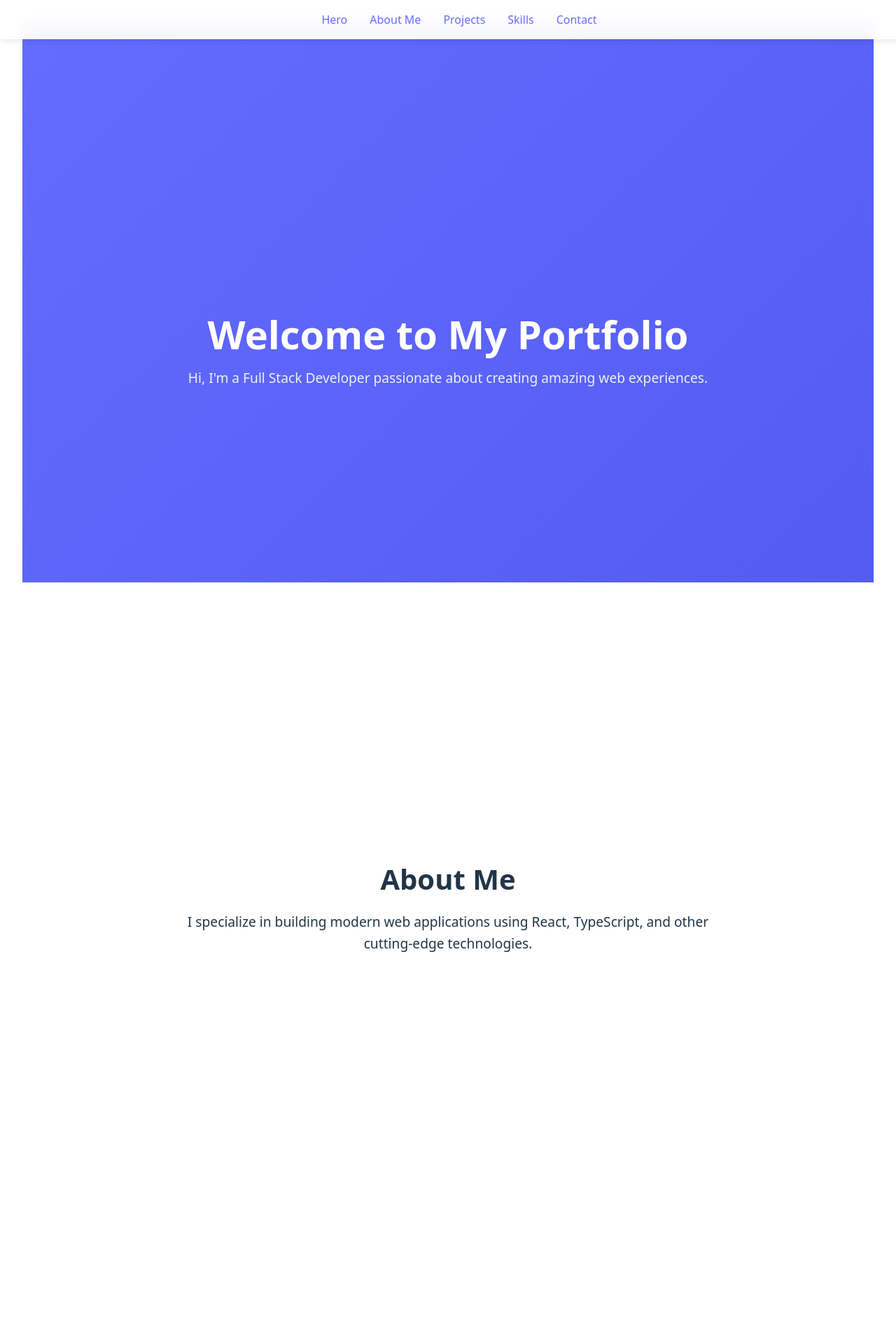
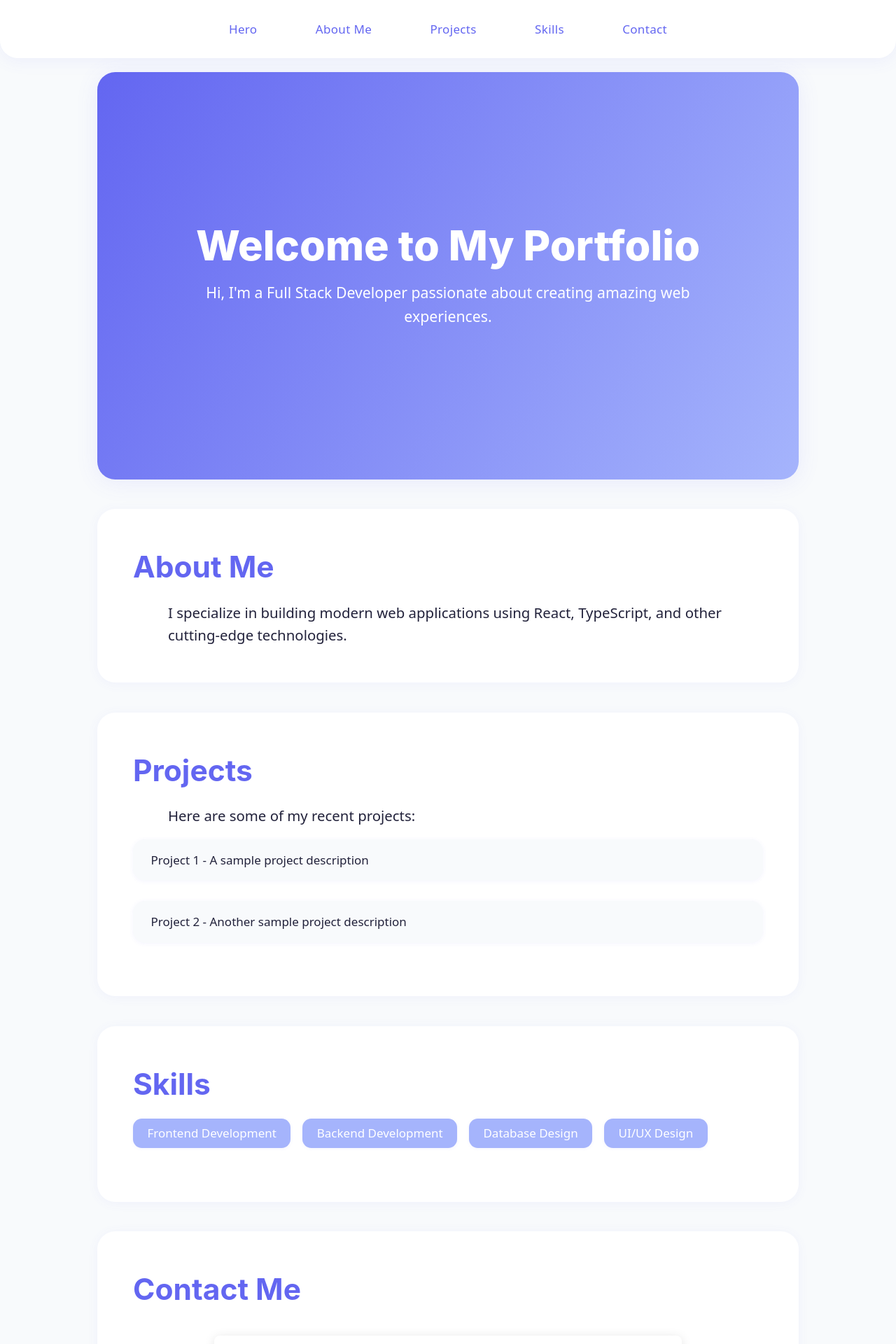
Before and after one commit to Raymond-mwamba/my-portifolio, a React (Vite) app: page / in a window 1280 px wide. Shown: the top 1920 px of the page at 70% size. Built offline with nearby package versions, Linux system fonts and the light colour scheme.

Commit message:
changess

```diff
--- a/package.json
+++ b/package.json
@@ -20,10 +20,12 @@
     "@types/react": "^19.1.2",
     "@types/react-dom": "^19.1.2",
     "@vitejs/plugin-react": "^4.4.1",
+    "autoprefixer": "^10.4.21",
     "eslint": "^9.25.0",
     "eslint-plugin-react-hooks": "^5.2.0",
     "eslint-plugin-react-refresh": "^0.4.19",
     "globals": "^16.0.0",
+    "postcss": "^8.5.3",
     "typescript": "~5.8.3",
     "typescript-eslint": "^8.30.1",
     "vite": "^6.3.5"
--- a/src/App.css
+++ b/src/App.css
@@ -1,33 +1,43 @@
-/* Base styles */
+/* Modernized color palette and typography */
 :root {
-  --primary-color: #646cff;
-  --secondary-color: #535bf2;
-  --text-color: #333;
-  --bg-light: #f4f4f4;
+  --primary-color: #6366f1;
+  --secondary-color: #a5b4fc;
+  --accent-color: #f472b6;
+  --text-color: #22223b;
+  --bg-light: #f8fafc;
   --bg-white: #fff;
-  --nav-height: 60px;
-  --container-padding: clamp(1rem, 5vw, 2rem);
+  --nav-bg: rgba(255,255,255,0.95);
+  --nav-shadow: 0 4px 24px rgba(99,102,241,0.08);
+  --section-radius: 1.5rem;
+  --section-shadow: 0 2px 16px rgba(99,102,241,0.06);
+  --container-padding: clamp(1.5rem, 5vw, 3rem);
+  --transition: 0.3s cubic-bezier(.4,0,.2,1);
 }
 
 html {
   scroll-behavior: smooth;
-  font-size: 16px;
+  font-size: 17px;
+  font-family: 'Inter', 'Segoe UI', Arial, sans-serif;
+  background: var(--bg-light);
 }
 
 body {
   margin: 0;
   padding: 0;
   box-sizing: border-box;
+  color: var(--text-color);
+  background: var(--bg-light);
 }
 
 #root {
   width: 100%;
   margin: 0 auto;
-  padding: 2rem;
+  padding: 0;
 }
 
 .app {
   min-height: 100vh;
+  padding-top: var(--nav-height, 60px);
 }
 
 .desktop-nav {
@@ -35,21 +45,29 @@ body {
   top: 0;
   left: 0;
   width: 100%;
-  padding: 1rem;
+  padding: 1.2rem 0;
   display: flex;
-  gap: 2rem;
+  gap: 2.5rem;
   justify-content: center;
-  background: rgba(255, 255, 255, 0.95);
-  backdrop-filter: blur(10px);
-  border-radius: 0;
+  background: var(--nav-bg);
+  backdrop-filter: blur(12px);
+  border-radius: 0 0 1.5rem 1.5rem;
   z-index: 1000;
-  box-shadow: 0 2px 10px rgba(0, 0, 0, 0.1);
+  box-shadow: var(--nav-shadow);
+  font-weight: 600;
+  letter-spacing: 0.02em;
+  transition: var(--transition);
 }
-
-@media (max-width: 768px) {
-  .desktop-nav {
-    display: none;
-  }
+.desktop-nav a {
+  color: var(--primary-color);
+  text-decoration: none;
+  padding: 0.5rem 1.2rem;
+  border-radius: 0.75rem;
+  transition: background var(--transition), color var(--transition);
+}
+.desktop-nav a:hover {
+  background: var(--primary-color);
+  color: #fff;
 }
 
 .mobile-nav {
@@ -267,15 +285,37 @@ html {
 }
 
 .section {
-  padding-top: calc(var(--nav-height) + 2rem);
-  min-height: 100vh;
-  display: flex;
-  flex-direction: column;
-  justify-content: center;
-  align-items: center;
-  text-align: center;
-  width: 100%;
-  box-sizing: border-box;
+  background: var(--bg-white);
+  margin: 2.5rem auto;
+  border-radius: var(--section-radius);
+  box-shadow: var(--section-shadow);
+  padding: var(--container-padding);
+  max-width: 900px;
+  transition: box-shadow var(--transition);
+}
+.section:hover {
+  box-shadow: 0 6px 32px rgba(99,102,241,0.13);
+}
+
+h1, h2, h3 {
+  font-family: 'Inter', 'Segoe UI', Arial, sans-serif;
+  color: var(--primary-color);
+  margin-top: 0;
+}
+h1 {
+  font-size: 2.5rem;
+  font-weight: 800;
+}
+h2 {
+  font-size: 2rem;
+  font-weight: 700;
+}
+
+ul {
+  padding-left: 1.5rem;
+}
+li {
+  margin-bottom: 0.5rem;
 }
 
 .section h1 {
@@ -297,14 +337,22 @@ html {
 
 /* Hero section */
 .hero {
-  background: linear-gradient(135deg, var(--primary-color), var(--secondary-color));
-  color: white;
+  display: flex;
+  flex-direction: column;
+  align-items: center;
+  justify-content: center;
+  min-height: 60vh;
   text-align: center;
+  background: linear-gradient(120deg, var(--primary-color) 0%, var(--secondary-color) 100%);
+  color: #fff;
+  box-shadow: 0 4px 32px rgba(99,102,241,0.10);
 }
-
+.hero h1, .hero p {
+  color: #fff;
+}
 .hero p {
+  font-size: 1.25rem;
   margin-top: 1rem;
-  opacity: 0.9;
 }
 
 /* Projects section */
@@ -330,27 +378,46 @@ html {
   transform: translateY(-5px);
 }
 
+/* About, Projects, Skills, Contact sections */
+.about, .projects, .skills, .contact {
+  margin-top: 2.5rem;
+}
+
+/* Card style for project list */
+.projects ul {
+  display: flex;
+  flex-direction: column;
+  gap: 1.2rem;
+  list-style: none;
+  padding: 0;
+}
+.projects li {
+  background: var(--bg-light);
+  border-radius: 1rem;
+  box-shadow: 0 1px 6px rgba(99,102,241,0.07);
+  padding: 1rem 1.5rem;
+  transition: box-shadow var(--transition), transform var(--transition);
+}
+.projects li:hover {
+  box-shadow: 0 4px 16px rgba(99,102,241,0.13);
+  transform: translateY(-2px) scale(1.02);
+}
+
 /* Skills section */
 .skills ul {
-  display: grid;
-  grid-template-columns: repeat(auto-fit, minmax(200px, 1fr));
+  display: flex;
+  flex-wrap: wrap;
   gap: 1rem;
-  padding: 2rem;
-  width: 100%;
-  max-width: 1000px;
   list-style: none;
+  padding: 0;
 }
-
 .skills li {
-  background: var(--bg-white);
-  padding: 1rem;
-  border-radius: 8px;
-  box-shadow: 0 2px 10px rgba(0, 0, 0, 0.1);
-  transition: transform 0.3s ease;
-}
-
-.skills li:hover {
-  transform: translateY(-3px);
+  background: var(--secondary-color);
+  color: #fff;
+  border-radius: 0.75rem;
+  padding: 0.5rem 1.2rem;
+  font-weight: 500;
+  box-shadow: 0 1px 4px rgba(99,102,241,0.08);
 }
 
 /* Contact form */
@@ -439,6 +506,37 @@ button:hover {
   }
 }
 
+@media (max-width: 900px) {
+  .section {
+    max-width: 98vw;
+    padding: 1.2rem;
+  }
+}
+@media (max-width: 768px) {
+  .desktop-nav {
+    display: none;
+  }
+  .section {
+    margin: 1.2rem 0.5rem;
+    padding: 1rem;
+  }
+  .hero {
+    min-height: 40vh;
+    padding: 2rem 0.5rem;
+  }
+}
+@media (max-width: 480px) {
+  h1 {
+    font-size: 2rem;
+  }
+  h2 {
+    font-size: 1.3rem;
+  }
+  .section {
+    padding: 0.7rem;
+  }
+}
+
 /* Dark mode support */
 @media (prefers-color-scheme: dark) {
   :root {
@@ -489,3 +587,8 @@ button:hover {
     border-bottom: 1px solid rgba(255, 255, 255, 0.1);
   }
 }
+
+/* Smooth transitions for interactive elements */
+a, button, .projects li {
+  transition: all var(--transition);
+}
```
Also changed, not shown: 1 other file (tests, documents, lock files or other folders).
